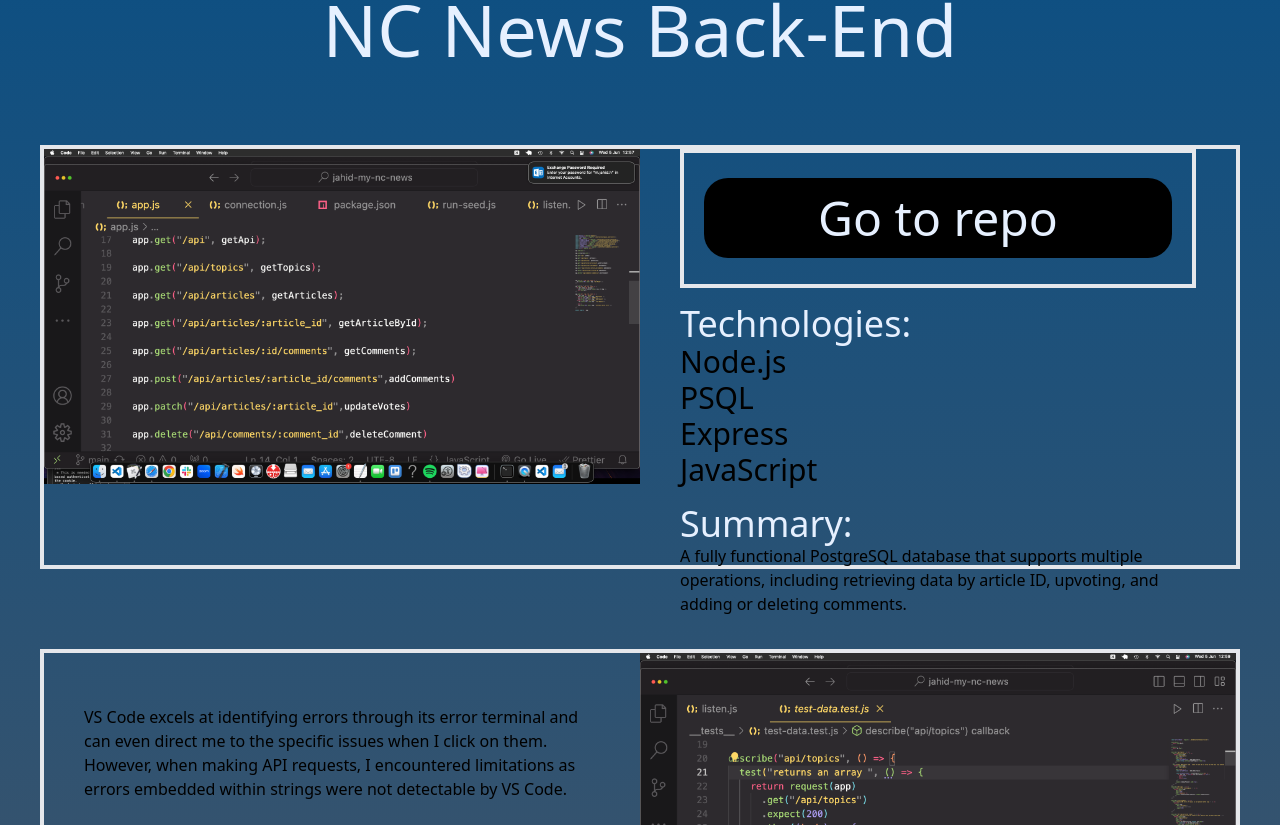
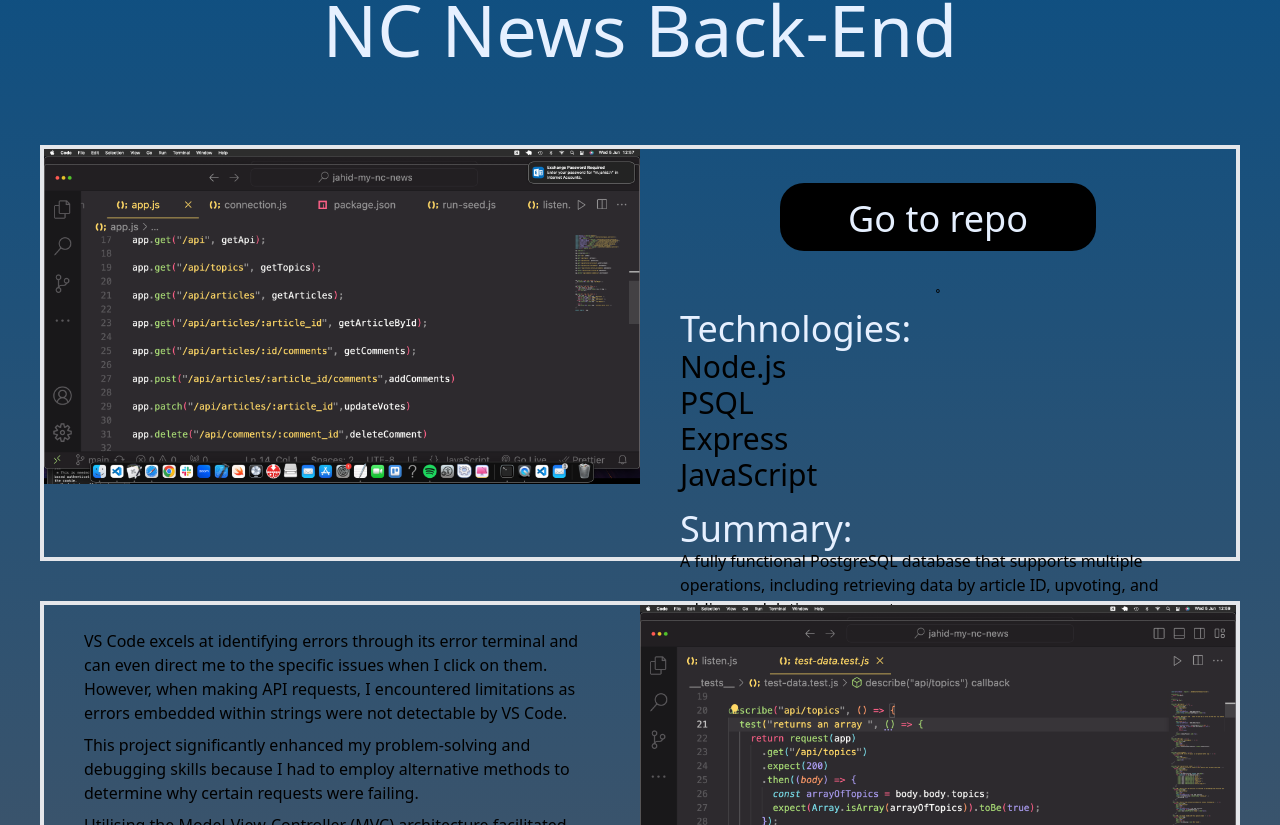
Before and after one commit to MJahidH/my-portfolio, a React (Vite) app in the folder my-portfolio/: page /projects/1 in a window 1280 px wide. Shown: the part 335-1160 px from the top of the page. Built offline with nearby package versions, Linux system fonts and the light colour scheme.

Commit message:
text inside the buttons have been reduced. The technology title had a margin that was very flexible due to the top of the contaienr sometimes containing 2 buttons or 1. Instead i added the margin/padding to the div that contains the buttons to add spacing between the buttons and the technologytitle.

```diff
--- a/my-portfolio/src/components/main-project-page/MainProjectPageRow1.jsx
+++ b/my-portfolio/src/components/main-project-page/MainProjectPageRow1.jsx
@@ -29,7 +29,7 @@ useEffect(() => {
 
 
 
-        <h2 className="text-left text-secondary text-4xl pt-4">
+        ˚<h2 className="text-left text-secondary text-4xl">
           Technologies:
         </h2>
         <ul className="text-left">
--- a/my-portfolio/src/components/main-project-page/MainProjectPageRow2.jsx
+++ b/my-portfolio/src/components/main-project-page/MainProjectPageRow2.jsx
@@ -24,7 +24,7 @@ const MainProjectPageRow2 = ({ project,project_id }) => {
     return (
       <div
         className="
-    mt-20
+    mt-10
     w-full
     border-4
     grid grid-cols-2"
@@ -33,7 +33,7 @@ const MainProjectPageRow2 = ({ project,project_id }) => {
 
 
           {fullDesc[`desc-${project_id}`].map((paragraph) => {
-            return (<p className="text-left text-m pt-9">{paragraph}</p>)
+            return (<p className="text-left text-m pt-2">{paragraph}</p>)
           })}
         </div>
         <img src={`/assets/${project.allImages[1]}`} alt="Test Screenshot" />
--- a/my-portfolio/src/components/main-project-page/OneButtonDiv.jsx
+++ b/my-portfolio/src/components/main-project-page/OneButtonDiv.jsx
@@ -11,9 +11,8 @@ return (
     className={`
 h-1/3
 w-full
-border-4
 project.hostedLink
-
+px-20
 flex justify-center items-center
 `}
   >
@@ -25,8 +24,9 @@ flex justify-center items-center
       className="
   githubButton
   contactButtons
-  w-1/2
-  h-1-2
+
+  h-1/2
+
   "
     >
       Go to repo
--- a/my-portfolio/src/components/main-project-page/TwoButtonDiv.jsx
+++ b/my-portfolio/src/components/main-project-page/TwoButtonDiv.jsx
@@ -11,10 +11,12 @@ const TwoButtonDiv = ({ project }) => {
       className={`
   h-1/4
   w-full
+  px-10
+  mb-2
   border-4
  project.hostedLink
 grid grid-cols-2
-   gap-4`}
+   gap-10`}
     >
       <button
         onClick={() => {
--- a/my-portfolio/src/index.css
+++ b/my-portfolio/src/index.css
@@ -71,7 +71,7 @@ pb-10;
 
 .hostedLinkButton {
   @apply
-  text-5xl
+  text-4xl
   text-secondary
   rounded-3xl
   p-4
@@ -82,12 +82,11 @@ bg-green-700;
   @apply
   text-secondary
   rounded-3xl
-  p-4
 bg-black;
 }
 /* Base styles - adjust as needed for larger screens */
 .githubButton {
-  @apply text-5xl rounded-3xl p-4 bg-black text-secondary;
+  @apply text-4xl rounded-3xl p-4 bg-black text-secondary;
 }
 
 /* Tailwind CSS doesn't directly support applying responsive styles within @apply,
```
